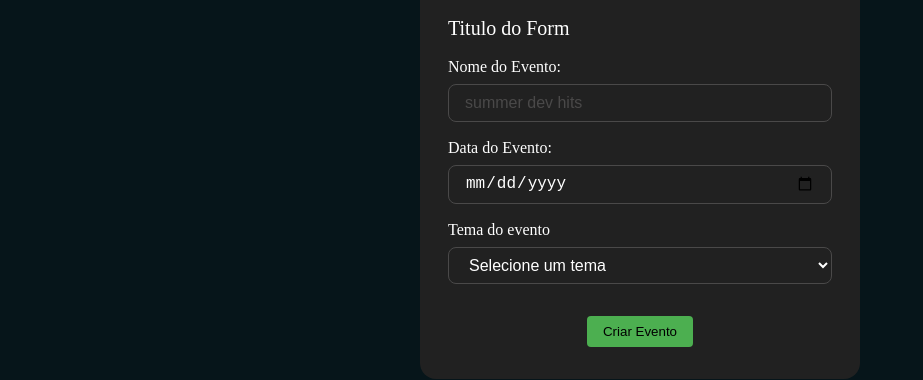
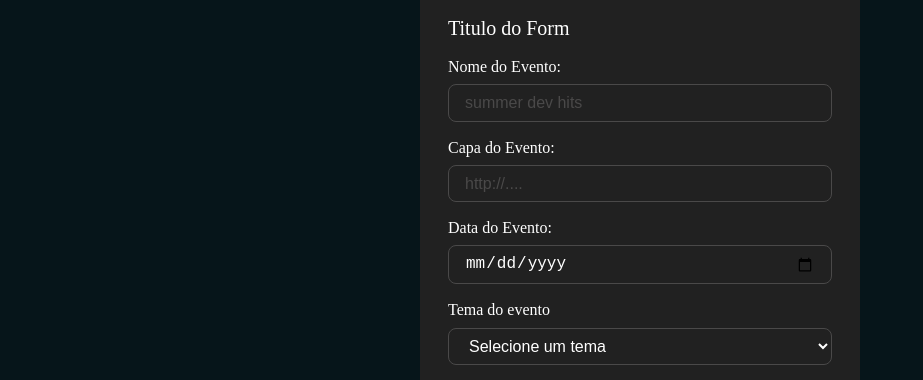
Before and after one commit to Pedrozila/Tecboard, a React (Vite) app: page / in a window 1280 px wide. Shown: the part 780-1160 px from the top of the page, without its empty margins (0-923 px from the left). Built offline with nearby package versions, Linux system fonts and the light colour scheme.

Commit message:
feat: add capa input field to FormularioDeEventos and spread rest props in ListaSuspensa

```diff
--- a/src/componentes/FormularioEvento/index.jsx
+++ b/src/componentes/FormularioEvento/index.jsx
@@ -23,6 +23,18 @@ export function FormularioDeEventos({ temas }) {
         </FormularioCampo>
 
         <FormularioCampo>
+          <Label htmlFor="capa">
+            Capa do Evento:
+          </Label>
+          <CampoEntrada
+            type="text"
+            id="capa"
+            placeholder="http://...."
+            name="capa"
+          />
+        </FormularioCampo>
+
+        <FormularioCampo>
           <Label htmlFor="dataEvento">Data do Evento:</Label>
           <CampoEntrada
             type="date"
@@ -31,6 +43,7 @@ export function FormularioDeEventos({ temas }) {
             name="dataEvento"
           />
         </FormularioCampo>
+
          <FormularioCampo>
             <Label htmlFor="tema">
               Tema do evento
--- a/src/componentes/ListaSuspensa/index.jsx
+++ b/src/componentes/ListaSuspensa/index.jsx
@@ -1,9 +1,9 @@
 import './lista-suspensa.estilos.css'
 
-export function ListaSuspensa ({ itens }) {
+export function ListaSuspensa ({ itens, ... rest }) {
 
     return (
-        <select className='lista-suspensa-form' defaultValue="">
+        <select className='lista-suspensa-form' defaultValue="" {... rest}>
             <option value="" disabled>
                 Selecione um tema
             </option>
```
